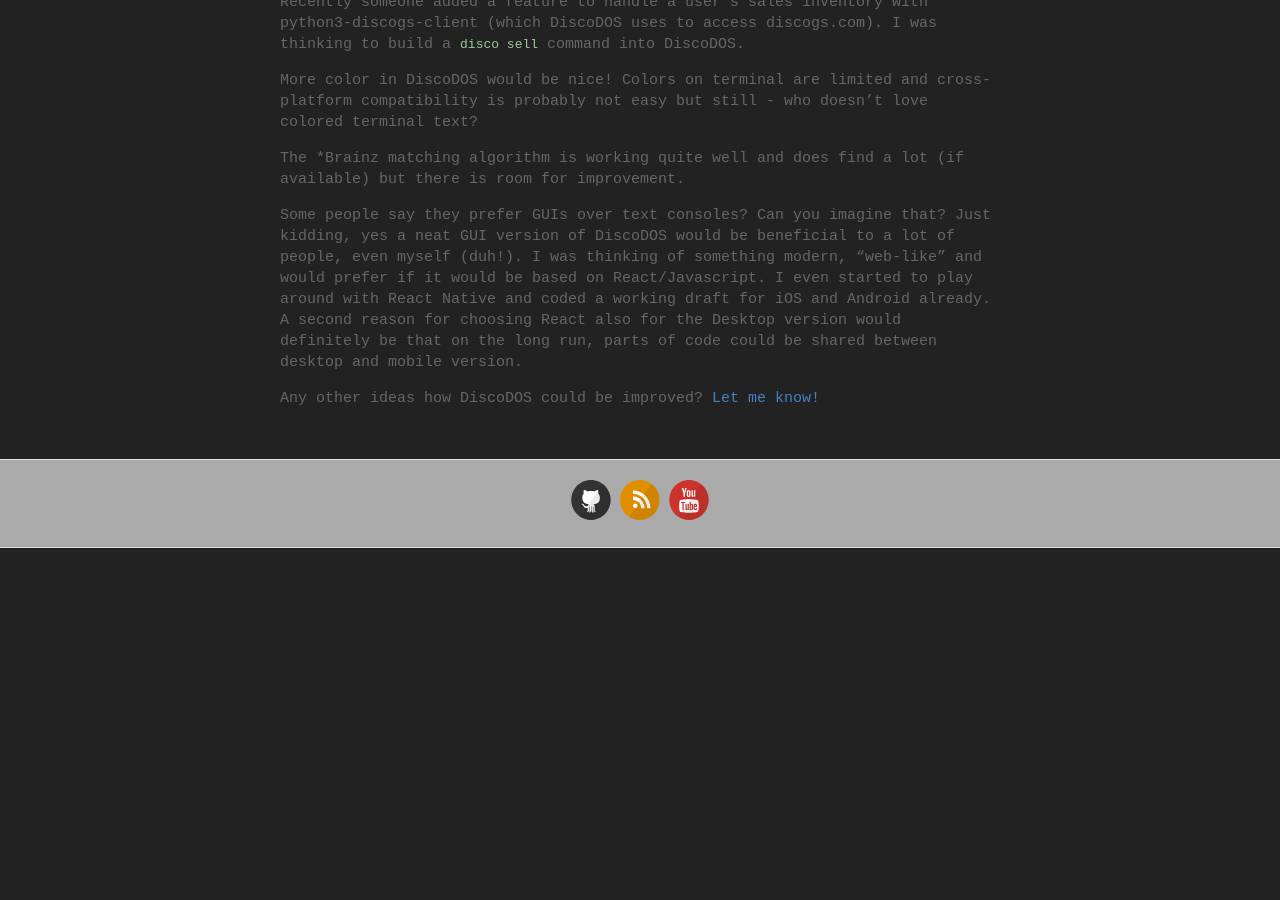
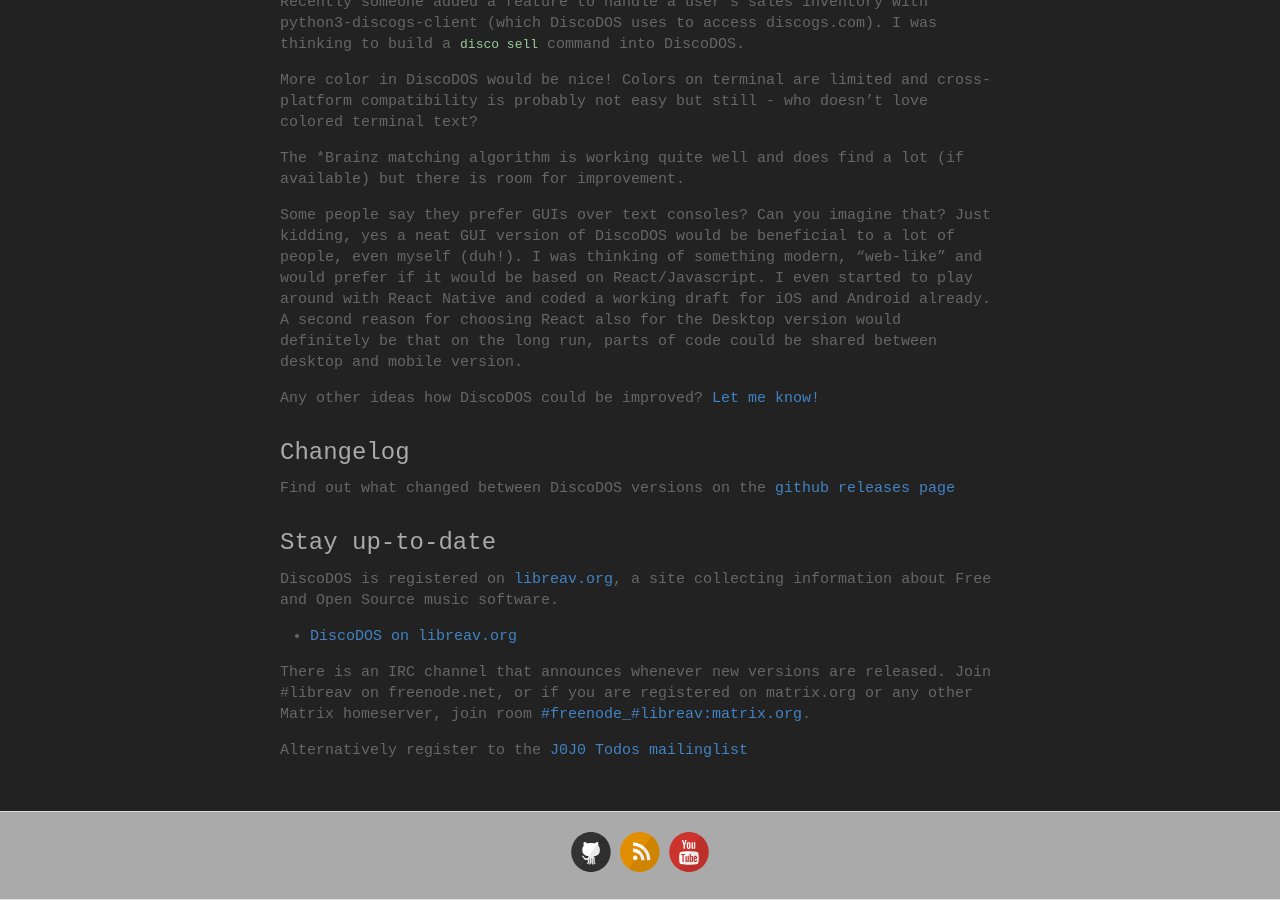
Before and after one commit to JOJ0/discodos, a Jekyll site: the page built from docs/index.md, in a window 1280 px wide and 900 px high, scrolled down 2797 px. Built offline with Jekyll 4.4.1, drawn with Linux system fonts in a browser that asks for light colours; some web fonts are replaced; before the commit the page ends 3345 px from its top, so only the background shows below that.

Commit message:
ghpages: add Changelog and Up2date chapter

```diff
--- a/docs/index.md
+++ b/docs/index.md
@@ -97,3 +97,23 @@
 
 Any other ideas how DiscoDOS could be improved? [Let me
 know!](https://github.com/JOJ0/discodos/issues)
+
+## Changelog
+
+Find out what changed between DiscoDOS versions on the [github releases
+page](https://github.com/JOJ0/discodos/releases)
+
+## Stay up-to-date
+
+DiscoDOS is registered on [libreav.org](https://libreav.org), a site
+collecting information about Free and Open Source music software.
+
+- [DiscoDOS on libreav.org](https://libreav.org/software/discodos)
+
+There is an IRC channel that announces whenever new versions are released. Join
+#libreav on freenode.net, or if you are registered on matrix.org
+or any other Matrix homeserver, join room
+[#freenode_#libreav:matrix.org](https://matrix.to/#/#freenode_#libreav:matrix.org).
+
+Alternatively register to the [J0J0 Todos
+mailinglist](https://blog.jojotodos.net/mailinglist/)
```
